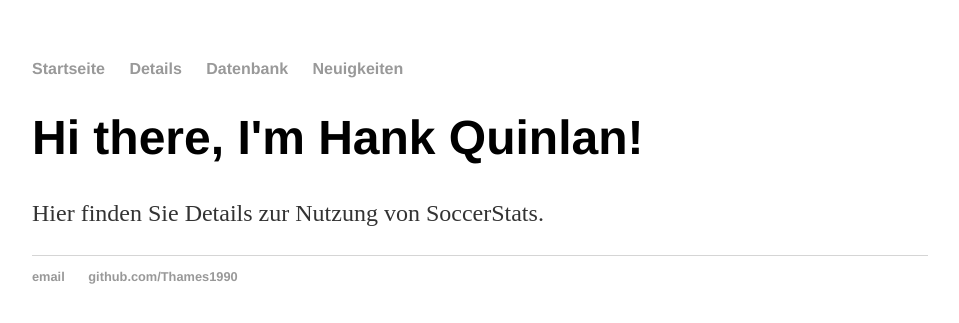
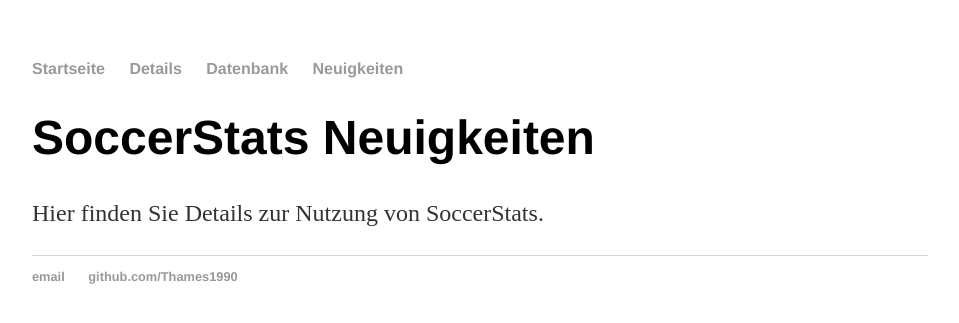
Before and after one commit to Thames1990/Thames1990.github.io, a Jekyll site: the page built from details/index.html, in a window 1280 px wide. Shown: the top 323 px of the page, without its empty margins (160-1119 px from the left). Built offline with Jekyll 4.4.1, drawn with Linux system fonts in a browser that asks for light colours.

Commit message:
Update index.html
Update details

```diff
--- a/details/index.html
+++ b/details/index.html
@@ -3,6 +3,6 @@ layout: default
 title: SoccerStats Details
 ---
 <div class="blurb">
-	<h1>Hi there, I'm Hank Quinlan!</h1>
+	<h1>SoccerStats Neuigkeiten</h1>
 	<p>Hier finden Sie Details zur Nutzung von SoccerStats.</p>
 </div>
```
